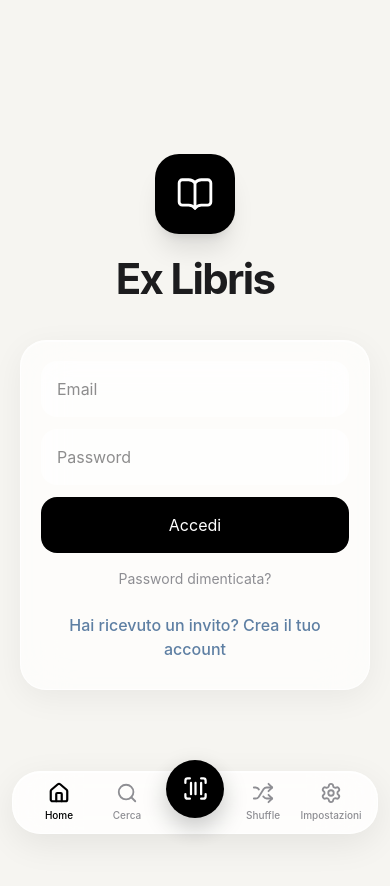
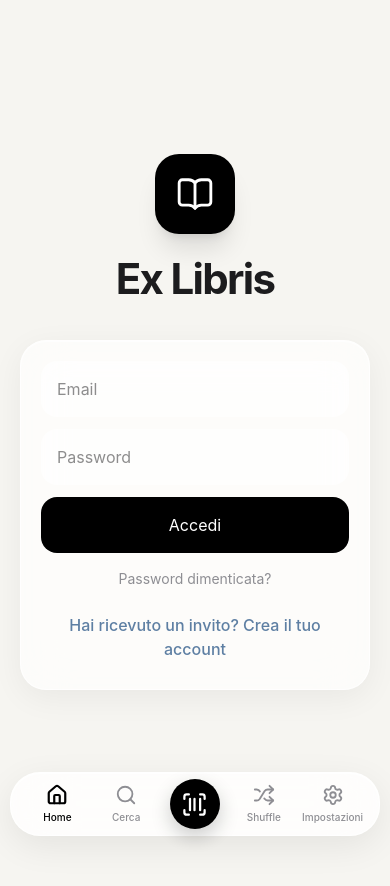
Before and after one commit to augustozazzaro/ex-libris, a Next.js app: page / in a window 390 px wide. Shown: the top 886 px of the page. Built offline with nearby package versions, Linux system fonts and the light colour scheme; no server answers.

Commit message:
Refine locations panel and floating bottom navigation

```diff
--- a/app/locations/page.tsx
+++ b/app/locations/page.tsx
@@ -620,10 +620,10 @@ export default function LocationsPage() {
 
           </section>
 
-          <aside>
+          <aside className="fixed left-3 right-3 bottom-[calc(88px+env(safe-area-inset-bottom))] z-40 lg:static">
 
             {selected && (
-              <div className="exl-glass exl-card p-5 lg:sticky lg:top-6">
+              <div className="exl-glass exl-card p-5 max-h-[58dvh] overflow-y-auto shadow-[0_18px_60px_rgba(0,0,0,0.18)] lg:max-h-none lg:overflow-visible lg:shadow-none lg:sticky lg:top-6">
 
                 <div className="flex items-center gap-3">
 
--- a/components/BottomNav.tsx
+++ b/components/BottomNav.tsx
@@ -36,13 +36,19 @@ export default function BottomNav() {
     }`
 
   return (
-    <nav className="fixed left-0 right-0 bottom-0 z-50 md:hidden pointer-events-none">
+    <nav
+      className="fixed inset-x-0 z-50 md:hidden pointer-events-none [transform:translate3d(0,0,0)] [backface-visibility:hidden] [will-change:transform]"
+      style={{
+        bottom:
+          'max(8px, env(safe-area-inset-bottom))',
+      }}
+    >
 
-      <div className="px-3 pb-[calc(10px+env(safe-area-inset-bottom))]">
+      <div className="px-2.5">
 
-        <div className="exl-glass-strong rounded-[28px] max-w-[520px] mx-auto px-3 py-2.5 pointer-events-auto">
+        <div className="exl-glass-strong max-w-[520px] mx-auto h-[64px] px-3 pointer-events-auto rounded-[30px] border border-white/50 dark:border-white/10 bg-white/[0.76] dark:bg-[#1c1c1e]/[0.76] backdrop-blur-[28px] shadow-[0_10px_35px_rgba(0,0,0,0.14)]">
 
-          <div className="grid grid-cols-5 items-center">
+          <div className="grid grid-cols-5 items-center h-full">
 
             <Link
               href="/"
@@ -79,7 +85,7 @@ export default function BottomNav() {
 
               <Link
                 href="/add"
-                className="w-[58px] h-[58px] rounded-full bg-black text-white flex items-center justify-center shadow-[0_10px_24px_rgba(0,0,0,0.22)] exl-press -mt-7"
+                className="w-[50px] h-[50px] rounded-full bg-black text-white flex items-center justify-center shadow-[0_8px_20px_rgba(0,0,0,0.20)] exl-press"
               >
                 <ScanBarcode size={27} />
               </Link>
```
